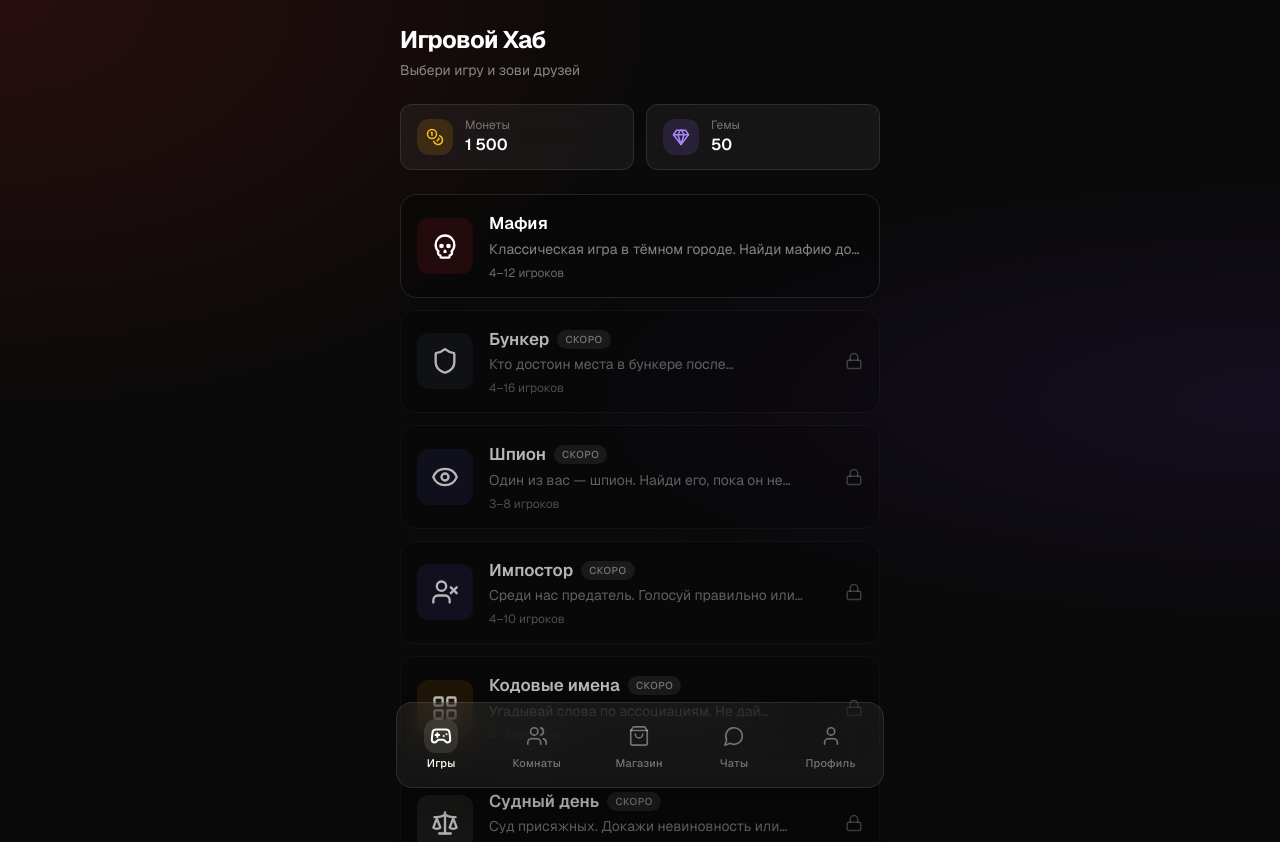
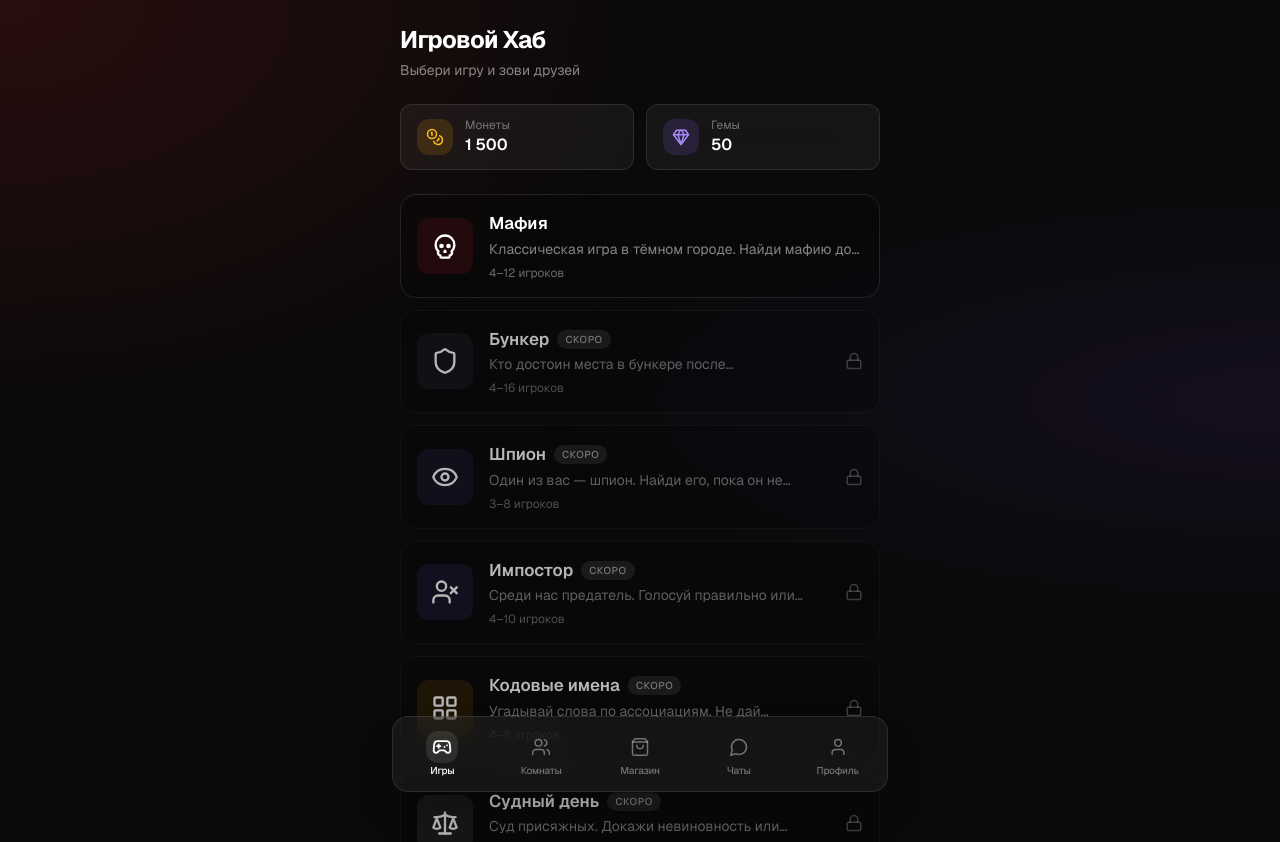
Before and after one commit to dozapsixoza1/gamehub, a Next.js app: page / in a window 1280 px wide. Shown: the top 842 px of the page. Built offline with nearby package versions, Linux system fonts and the light colour scheme.

Commit message:
Fix bottom navigation tab spacing and profile visibility

```diff
--- a/src/components/layout/BottomNav.tsx
+++ b/src/components/layout/BottomNav.tsx
@@ -23,9 +23,9 @@ export function BottomNav() {
 
   return (
     <nav className="fixed bottom-0 left-0 right-0 z-50 safe-bottom">
-      <div className="mx-auto max-w-lg">
-        <div className="mx-3 mb-3 rounded-2xl glass border border-white/10 shadow-2xl">
-          <div className="flex items-center justify-around py-2">
+      <div className="mx-auto w-full max-w-lg px-2">
+        <div className="mb-2 rounded-2xl glass border border-white/10 shadow-2xl">
+          <div className="flex w-full items-stretch py-1.5">
             {tabs.map((tab) => {
               const isActive =
                 tab.href === "/"
@@ -38,8 +38,9 @@ export function BottomNav() {
                 <Link
                   key={tab.href}
                   href={tab.href}
+                  aria-current={isActive ? "page" : undefined}
                   className={cn(
-                    "flex flex-col items-center gap-0.5 px-5 py-2 rounded-xl transition-all duration-200",
+                    "flex min-w-0 flex-1 flex-col items-center justify-center gap-0.5 rounded-xl px-1 py-2 transition-all duration-200",
                     isActive
                       ? "text-white"
                       : "text-white/40 hover:text-white/70"
@@ -47,16 +48,16 @@ export function BottomNav() {
                 >
                   <div
                     className={cn(
-                      "p-1.5 rounded-xl transition-all",
+                      "rounded-xl p-1.5 transition-all",
                       isActive && "bg-white/10"
                     )}
                   >
                     <Icon
-                      size={22}
+                      size={20}
                       strokeWidth={isActive ? 2.2 : 1.8}
                     />
                   </div>
-                  <span className="text-[11px] font-medium tracking-wide">
+                  <span className="whitespace-nowrap text-[10px] font-medium leading-tight tracking-tight">
                     {tab.label}
                   </span>
                 </Link>
```
